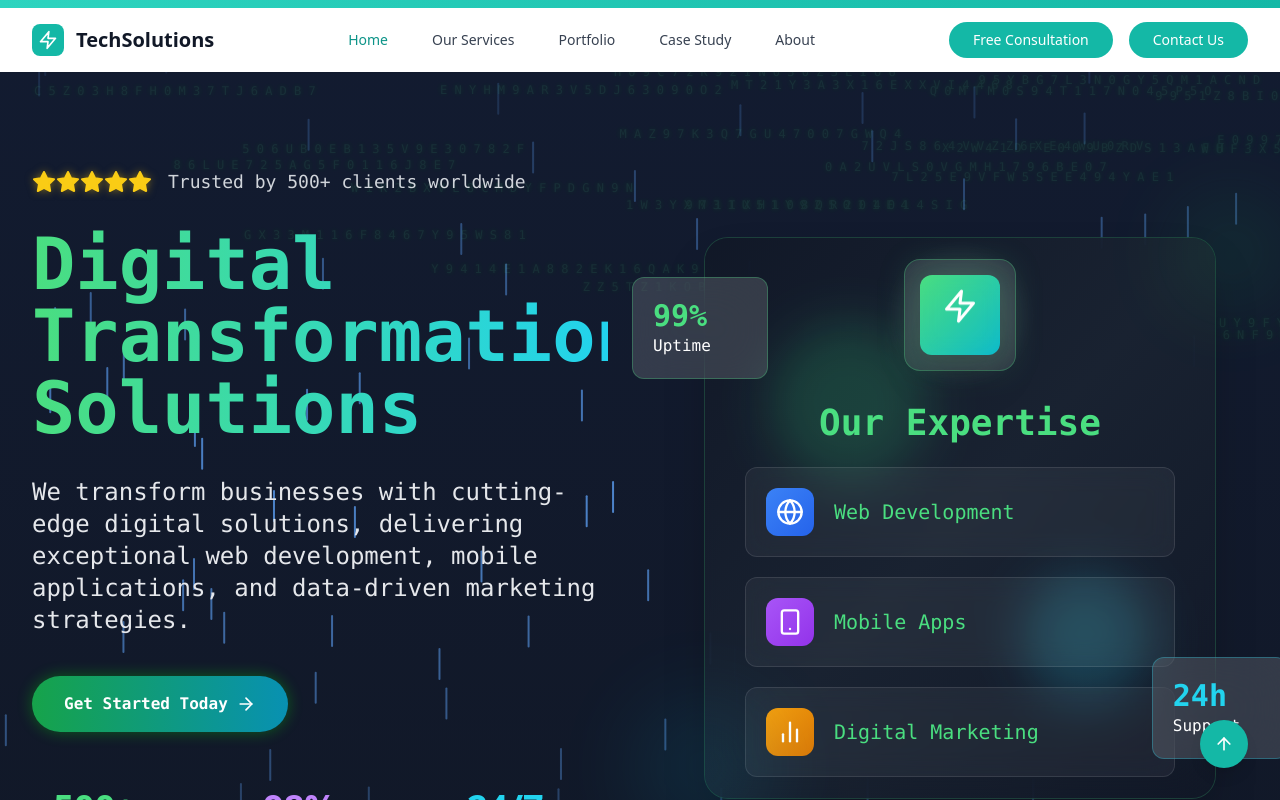
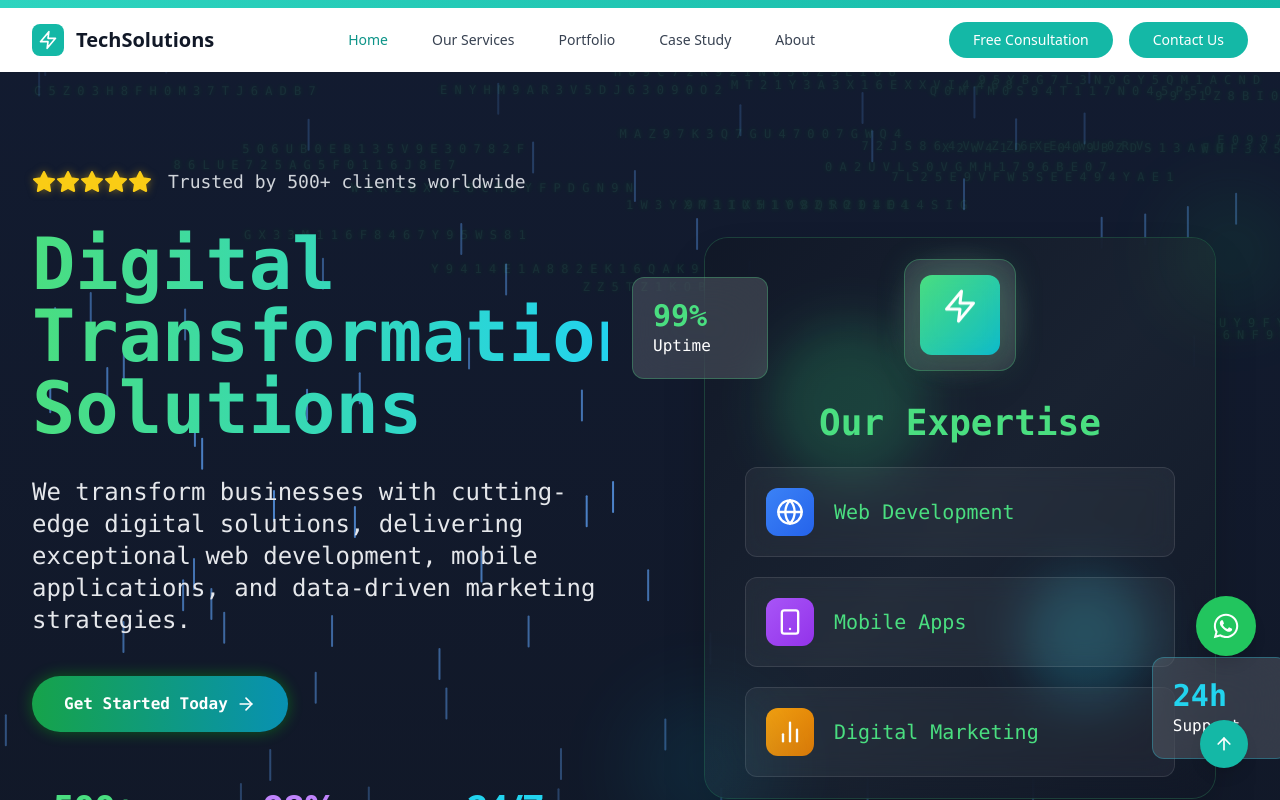
Before and after one commit to Mohsinkhani/TechSolutions, a React (Vite) app: page / in a window 1280 px wide. Shown: the top 800 px of the page. Built offline with nearby package versions, Linux system fonts and the light colour scheme.

Commit message:
add whatsappButton

```diff
--- a/package.json
+++ b/package.json
@@ -16,6 +16,7 @@
     "react": "^18.3.1",
     "react-dom": "^18.3.1",
     "react-helmet": "^6.1.0",
+    "react-icons": "^5.5.0",
     "react-intersection-observer": "^9.16.0",
     "react-router-dom": "^7.6.3"
   },
--- /dev/null
+++ b/src/components/WhatsAppFloatingButton.tsx
@@ -0,0 +1,22 @@
+// WhatsAppFloatingButton.tsx
+import React from 'react';
+import { FaWhatsapp } from 'react-icons/fa';
+
+const WhatsAppFloatingButton: React.FC = () => {
+  const phoneNumber = '+966535560431';
+  const whatsappUrl = `https://wa.me/${phoneNumber.replace(/[^\d+]/g, '')}`;
+
+  return (
+    <a
+      href={whatsappUrl}
+      target="_blank"
+      rel="noopener noreferrer"
+      className="fixed bottom-36 right-6 bg-green-500 text-white p-4 rounded-full shadow-lg hover:bg-green-600 transition-colors duration-300 z-50"
+      aria-label="Chat on WhatsApp"
+    >
+      <FaWhatsapp size={28} />
+    </a>
+  );
+};
+
+export default WhatsAppFloatingButton;
--- a/src/pages/Home.tsx
+++ b/src/pages/Home.tsx
@@ -1,7 +1,6 @@
 import React, { useState } from 'react';
 import Hero from '../components/Hero';
 import Services from '../components/Services';
-// import Portfolio from '../components/Portfolio';
 import About from '../components/About';
 import Testimonials from '../components/Testimonials';
 import Contact from '../components/Contact';
@@ -9,6 +8,8 @@ import DigitalMarketingPopup from '../components/DigitalMarketingPopup';
 import DigitalMarketingHighlight from '../components/DigitalMarketingHighlight';
 import DigitalMarketingFloatingButton from '../components/DigitalMarketingFloatingButton';
 import DigitalMarketingSection from '../components/DigitalMarketingSection';
+import WhatsAppFloatingButton from '../components/WhatsAppFloatingButton';
+  // Add this import
 
 interface HomeProps {
   onNavigateToConsultation: () => void;
@@ -36,25 +37,17 @@ const Home: React.FC<HomeProps> = ({ onNavigateToConsultation, onNavigateToSched
     <>
       <Hero onNavigateToConsultation={onNavigateToConsultation} />
       <Services onNavigateToConsultation={onNavigateToConsultation} />
+      <DigitalMarketingHighlight onNavigateToConsultation={onNavigateToConsultation} />
+      <DigitalMarketingSection onNavigateToConsultation={onNavigateToConsultation} />
+      <About />
+      <Testimonials onNavigateToScheduling={onNavigateToScheduling} />
 
-      {/* Show highlight section if popup was dismissed or user has seen it before */}
-      {/* {showHighlight && ( */}
-      <DigitalMarketingHighlight onNavigateToConsultation={onNavigateToConsultation} />
-      {/* )} */}
-      <DigitalMarketingSection onNavigateToConsultation={onNavigateToConsultation} />
-      {/* <Portfolio /> */}
-      <About />
-      {/* Pass the handler to Testimonials */}
-      <Testimonials onNavigateToScheduling={onNavigateToScheduling} />
-      {/* <Contact /> */}
-
-      {/* Popup component */}
-      {/* <DigitalMarketingPopup onDismiss={handlePopupDismissed} /> */}
-
-      {/* Floating Button - shows after popup is dismissed */}
       <DigitalMarketingFloatingButton
         onNavigateToConsultation={onNavigateToConsultation}
       />
+
+      {/* Add the WhatsApp floating button */}
+      <WhatsAppFloatingButton />
     </>
   );
 };
```
Also changed, not shown: 1 other file (tests, documents, lock files or other folders).
